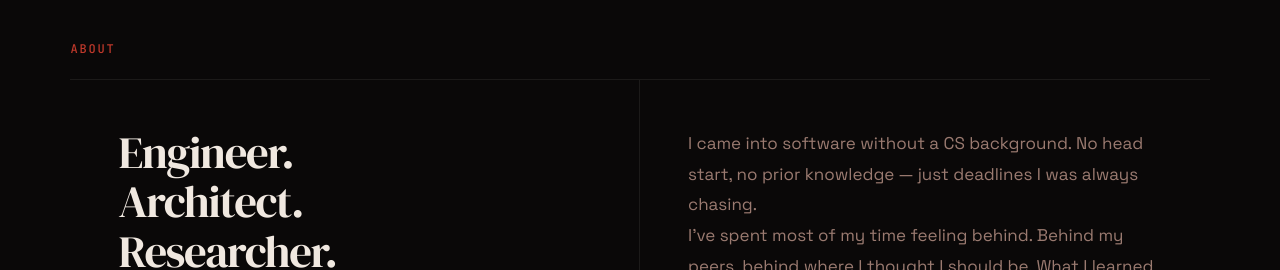
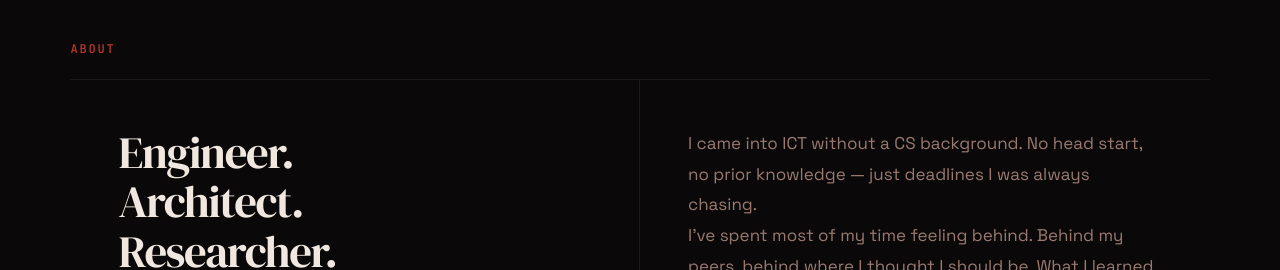
Before and after one commit to eucaliptuskoala/portfolio, a React (Vite) app: page / in a window 1280 px wide. Shown: the part 900-1170 px from the top of the page. Built offline with nearby package versions, Linux system fonts and the light colour scheme.

Commit message:
updated content

```diff
--- a/src/components/About.jsx
+++ b/src/components/About.jsx
@@ -16,7 +16,7 @@ export default function About() {
           <div className="gc about-body">
             <Reveal delay={200}>
               <p>
-                I came into software without a CS background.
+                I came into ICT without a CS background.
                 No head start, no prior knowledge — just deadlines I was always chasing.
               </p>
             </Reveal>
--- a/src/data/education.js
+++ b/src/data/education.js
@@ -2,7 +2,7 @@ const education = [
   {
     id: 1,
     institution: "Fontys University of Applied Sciences",
-    degree: "ICT",
+    degree: "Bachelor Information & Communication Technologies",
     period: "2023 - Present",
     location: "Eindhoven, NL",
     description: "Bachelor's degree in ICT with focus on software engineering and artificial intelligence."
```
